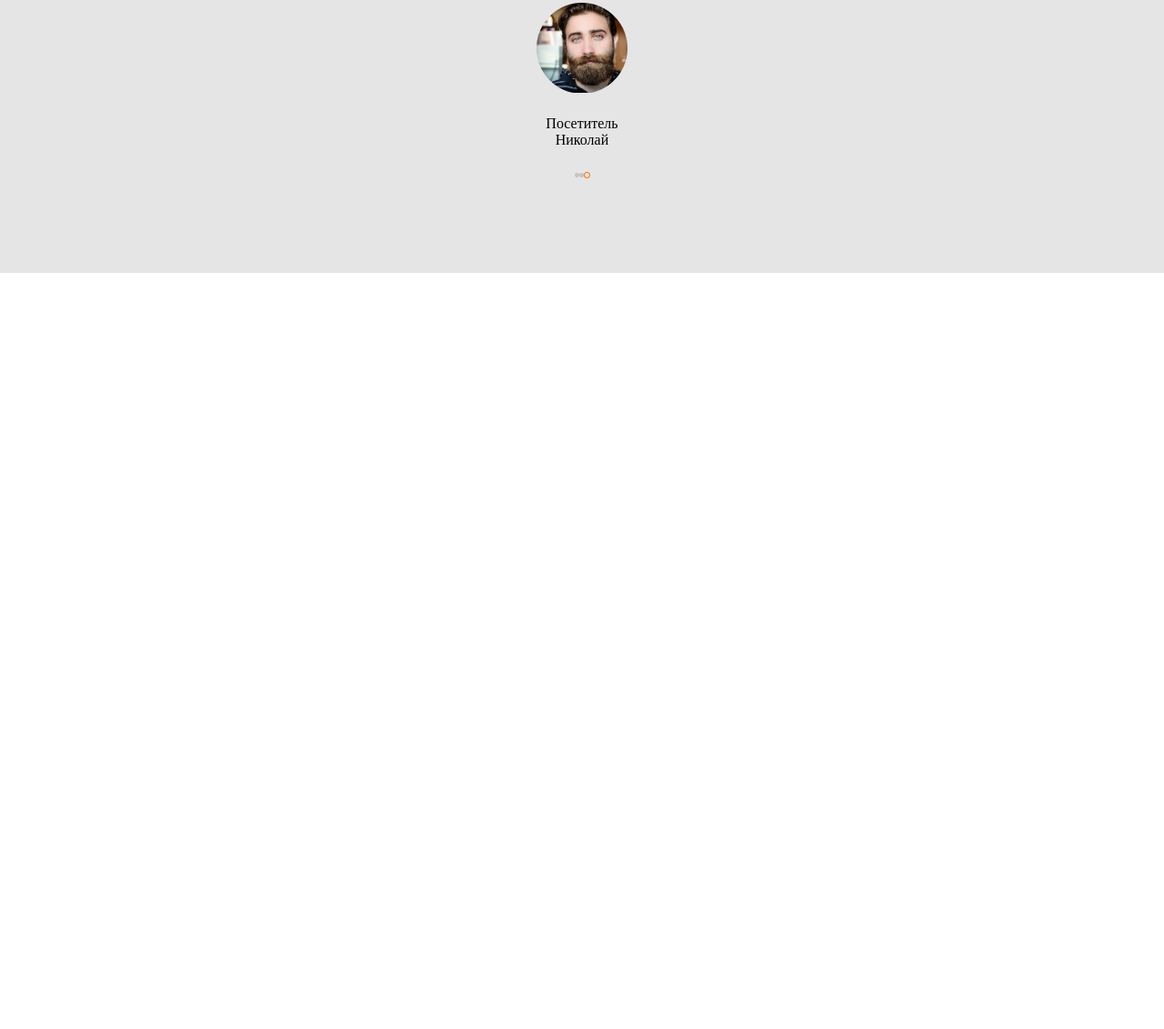
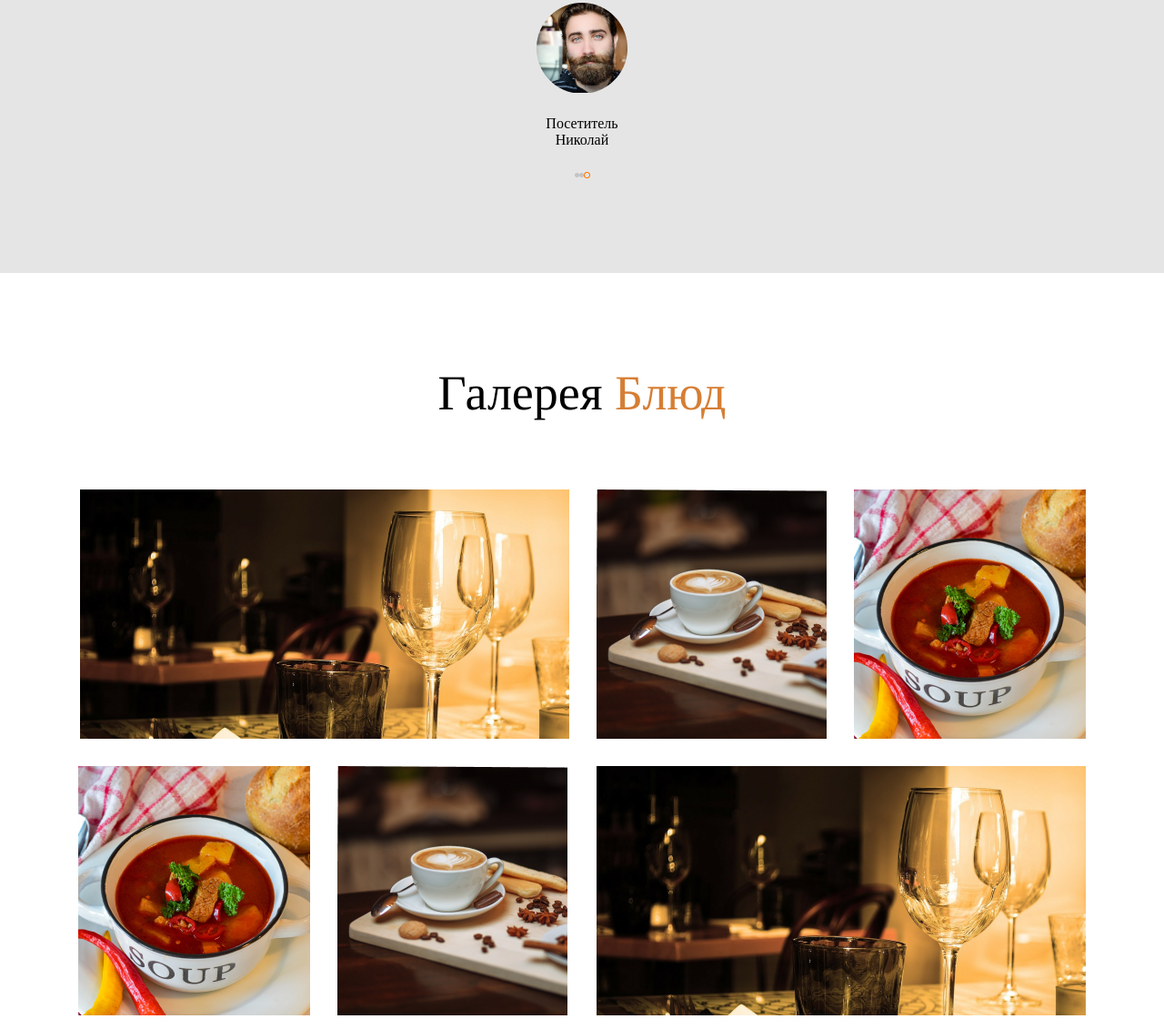
Before and after one commit to Unreasonable324/website-restaurant, a plain HTML site: page index.html in a window 1280 px wide. Shown: the part 4245-5376 px from the top of the page at 91% size. Before the commit the page ends 4545 px from the top, so only its background shows below. Drawn offline with nearby package versions, Linux system fonts and the light colour scheme.

Commit message:
sc gallery-of-dishes done

```diff
--- a/index.html
+++ b/index.html
@@ -175,5 +175,21 @@
         </div>
     </div>
 </section>
+<section class="gallery-of-dishes">
+    <div class="gallery-of-dishes-txt">Галерея <span>Блюд</span></div>
+    <div class="gallery-of-dishes-img-main">
+        <div class="gallery-of-dishes-img">
+            <img style="padding: 15px;" src="img/gallery-of-dishes-img (1).png" alt="gallery-of-dishes-img">
+            <img style="padding: 15px;" src="img/gallery-of-dishes-img (3).png" alt="gallery-of-dishes-img">
+            <img style="padding: 15px;" src="img/gallery-of-dishes-img (2).png" alt="gallery-of-dishes-img">
+        </div>
+        <div class="gallery-of-dishes-img">
+            <img style="padding: 15px;" src="img/gallery-of-dishes-img (2).png" alt="gallery-of-dishes-img">
+            <img style="padding: 15px;" src="img/gallery-of-dishes-img (3).png" alt="gallery-of-dishes-img">
+            <img style="padding: 15px;" src="img/gallery-of-dishes-img (1).png" alt="gallery-of-dishes-img">
+        </div>
+    </div>
+
+</section>
 </body>
 </html>
--- a/style.css
+++ b/style.css
@@ -480,3 +480,25 @@ span{
     margin-bottom: 104px;
 
 }
+.gallery-of-dishes{
+    margin: 0 165px 0 165px;
+}
+.gallery-of-dishes-txt{
+    margin-top: 101px;
+    margin-bottom: 60px;
+    text-align: center;
+    font-family: 'tinos';
+    font-weight: 400;
+    font-size: 54px;
+    line-height: 62px;
+}
+.gallery-of-dishes-img-main{
+    /* display: flex;
+    justify-content: space-evenly   ;
+    /* flex-wrap: wrap;
+    justify-content: space-around; */ */
+}
+.gallery-of-dishes-img{
+    display: flex;
+    justify-content: center;
+}
```
Also changed, not shown: img/gallery-of-dishes-img (1).png (added), img/gallery-of-dishes-img (2).png (added), img/gallery-of-dishes-img (3).png (added), 1 other file.
